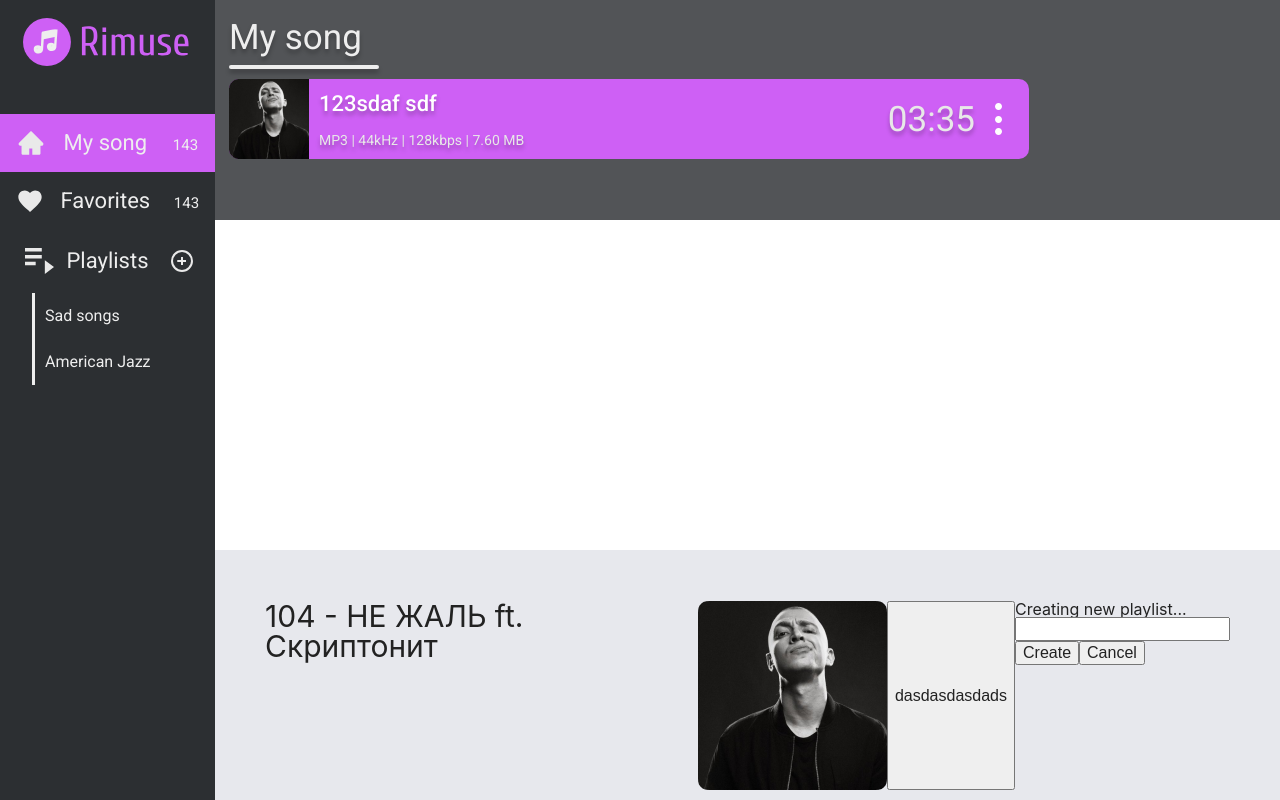
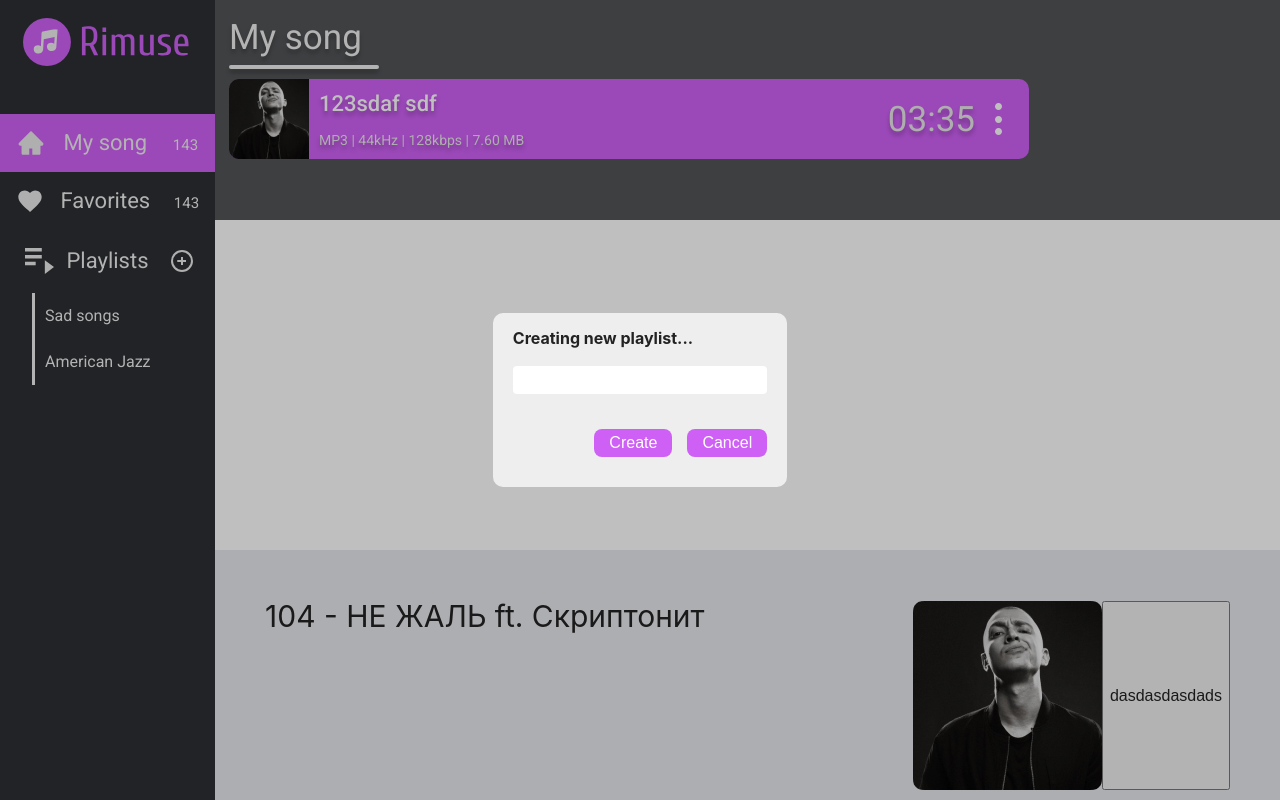
Before and after one commit to davidklimenko/Rimuse, a React (Create React App) app: page /playlist/main in a window 1280 px wide. Both pictures are taken after a click on the button "dasdasdasdads". Built offline with nearby package versions, Linux system fonts and the light colour scheme.

Commit message:
create modal window

```diff
--- a/src/components/ModalWindow/ModalCreatingPlaylistModal/ModalWindow.css
+++ b/src/components/ModalWindow/ModalCreatingPlaylistModal/ModalWindow.css
@@ -1,27 +1,81 @@
 .modal {
-    background-color: blue;
-    font-size: 100px;
+    position: fixed;
+    top: 0;
+    bottom: 0;
+    left: 0;
+    right: 0;
+    width: 100%;
+    z-index: 9999;
+    display: flex;
+    align-items: center;
+    justify-content: center;
+    background-color: rgba(0, 0, 0, 0.25);
+  }
+
+.modal-dialog {
+  width: 23%;
+  max-width: 550px;
+  background: #EEEEEE;
+  position: relative;
+  max-height: calc(100vh - 40px);
+  text-align: left;
+  display: flex;
+  flex-direction: column;
+  overflow: hidden;
+  border-radius: 10px;
 }
 
-.modal_dialog{
-    z-index: 1001;
+input {
+    width: 100%;
+    border-radius: 4px;
+    outline:none;
+    border: none;
+    padding: 5px;
 }
 
-.modal_header{
-
-}
-.modal_title{
-
+.modal-button {
+    text-align: right;
+    margin: 35px 0 0 0;
 }
 
-.modal_Close{
-
+.modal-button-use {
+    margin-left: 15px;
+    border-radius: 8px;
+    padding: 5px 15px ;
+    background-color: #CE60F5;
+    border-color: #CE60F5;
+    border: none;
+    outline: none;
+    color: white;
 }
 
-.modal_button{
-
+.modal-header,
+.modal-footer {
+  display: flex;
+  align-items: center;
+  margin: 10px 20px;
+}
+.modal-header {
+  justify-content: space-between;
+}
+.modal-footer {
+  justify-content: flex-end;
+}
+.modal-close {
+  cursor: pointer;
+  padding: 1rem;
+  margin: -1rem -1rem -1rem auto;
+}
+.modal-body {
+  overflow: auto;
+  margin: 10px 20px;
+}
+.modal-content {
+  padding: 1rem;
 }
 
-.modal_footer{
-
+.modal-title {
+  margin: 0;
+  margin-top: 7px;
+  font-weight: bold;
 }
--- a/src/components/ModalWindow/ModalCreatingPlaylistModal/ModalWindow.jsx
+++ b/src/components/ModalWindow/ModalCreatingPlaylistModal/ModalWindow.jsx
@@ -1,27 +1,27 @@
 import React, { useState } from 'react'
-import style from '../ModalCreatingPlaylistModal/ModalWindow.css'
+import './ModalWindow.css'
 
 export default ({setIsModal}) => {
-    const onClose = function(){
+    const onClose = () => {
         setIsModal(false);
     }
     const [inputValue, setInpuValue] = useState();
     return (
-        <div className={style.modal}>
-          <div className={style.modal_dialog}>
-            <div className={style.modal_header}>
-              <h3 className={style.modal_title}>Creating new playlist...</h3>
-              <span className={style.modal_Close}>
+        <div className="modal" onClick={onClose}>
+          <div className="modal-dialog"  onClick={e => e.stopPropagation()}>
+            <div className="modal-header">
+              <h3 className="modal-title">Creating new playlist...</h3>
+              <span className="modal-Close">
               </span>
             </div>
-            <div className={style.modal_body}>
+            <div className="modal-body">
               <input type="text" value={inputValue} onChange={(e) => setInpuValue(e.target.value)}/>
-              <div className={style.modal_button}>
-                <button onClick={console.log(inputValue)}>Create</button>
-                <button onClick={onClose}>Cancel</button>
+              <div className="modal-button">
+                <button className="modal-button-use" onClick={console.log(inputValue)}>Create</button>
+                <button className="modal-button-use" onClick={onClose}>Cancel</button>
               </div>
             </div>
-            <div className={style.modal_footer}></div>
+            <div className="modal-footer"></div>
           </div>
         </div>
     )
```
